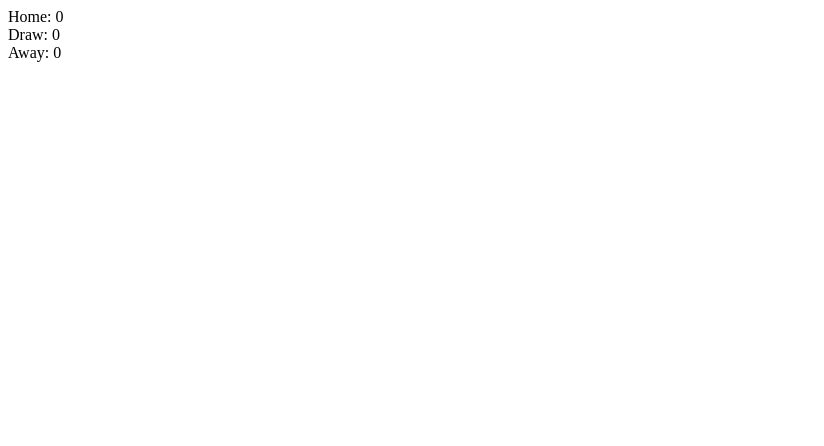
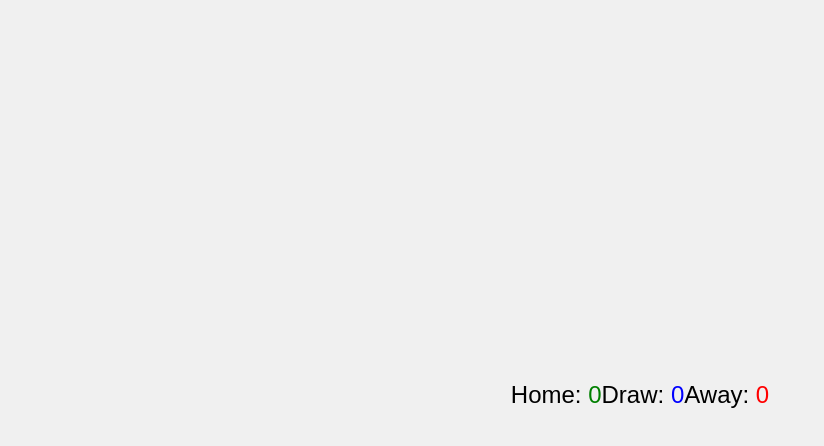
Before and after one commit to Kunsguru/Mistero, a plain HTML site: page Index.html in a window 1280 px wide. Shown: the whole page, without its empty margins (0-824 px from the left). Drawn offline with Linux system fonts and the light colour scheme.

Commit message:
Update Index.html

```diff
--- a/Index.html
+++ b/Index.html
@@ -4,7 +4,7 @@
 <meta charset="UTF-8">
 <meta name="viewport" content="width=device-width, initial-scale=1.0">
 <title>Mistero</title>
-<link ref="stylesheet" text="styles.css"></style>
+<link rel="stylesheet" href="styles.css">
 </head>
 <body>
 <div id="home">Home: <span id="homeResult" class="home-color">0</span></div> <div></div>
```
